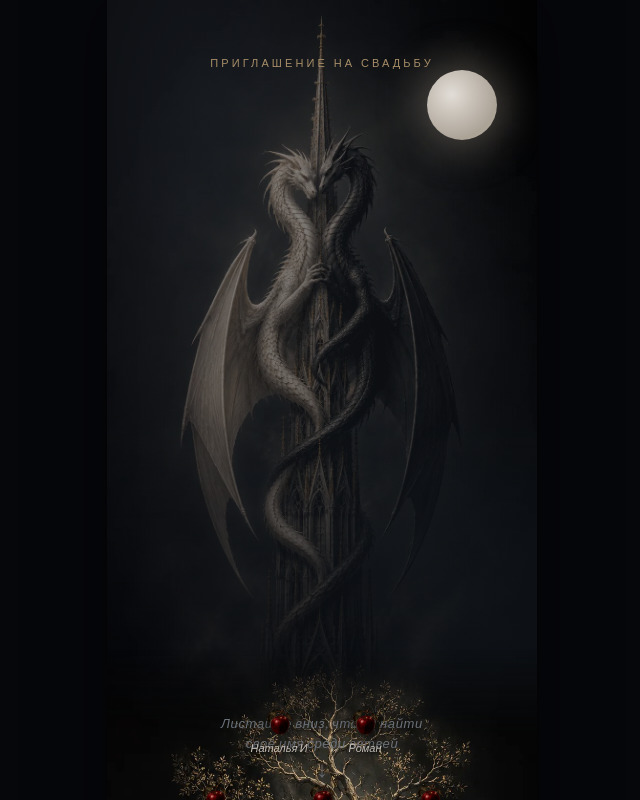
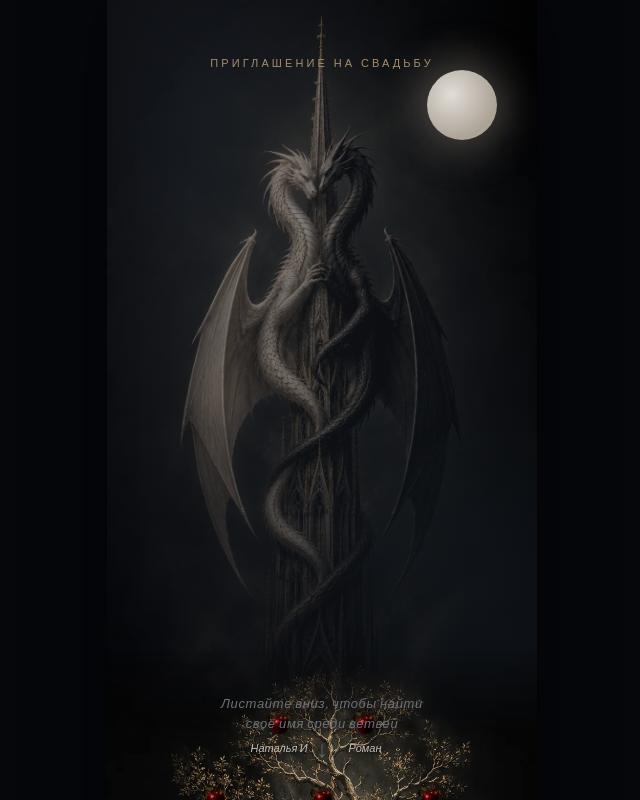
Before and after one commit to Doremi203/wedding, a Next.js app: page / in a window 1280 px wide. Shown: the top 800 px of the page, without its empty margins (318-958 px from the left). Built offline with nearby package versions, Linux system fonts and the light colour scheme.

Commit message:
ENTRY: подсказка о скролле не приглушается занавесом дерева

```diff
--- a/src/components/EntryScreen/EntryScreen.module.css
+++ b/src/components/EntryScreen/EntryScreen.module.css
@@ -63,13 +63,15 @@
 
 /* Подсказка прижата к нижней кромке экрана, а не к низу padding-box: нижний padding hero
    включает зону наложения с деревом (--entry-fade), из-за которой подпись в потоке висела
-   почти на 200px выше края viewport. */
+   почти на 200px выше края viewport.
+   z-index выше .treeVeil: занавес дерева заходит на --entry-fade под низ hero и иначе
+   приглушал бы подпись своей заливкой. */
 .scrollHint {
   position: absolute;
   left: 28px;
   right: 28px;
-  bottom: calc(20px + env(safe-area-inset-bottom, 0px));
-  z-index: 1;
+  bottom: calc(40px + env(safe-area-inset-bottom, 0px));
+  z-index: 3;
   text-align: center;
 }
 
```
